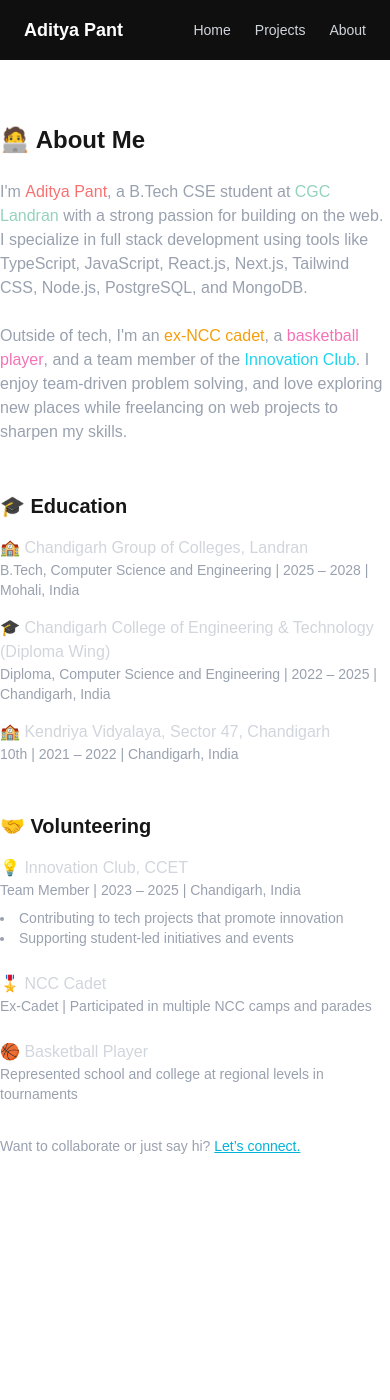
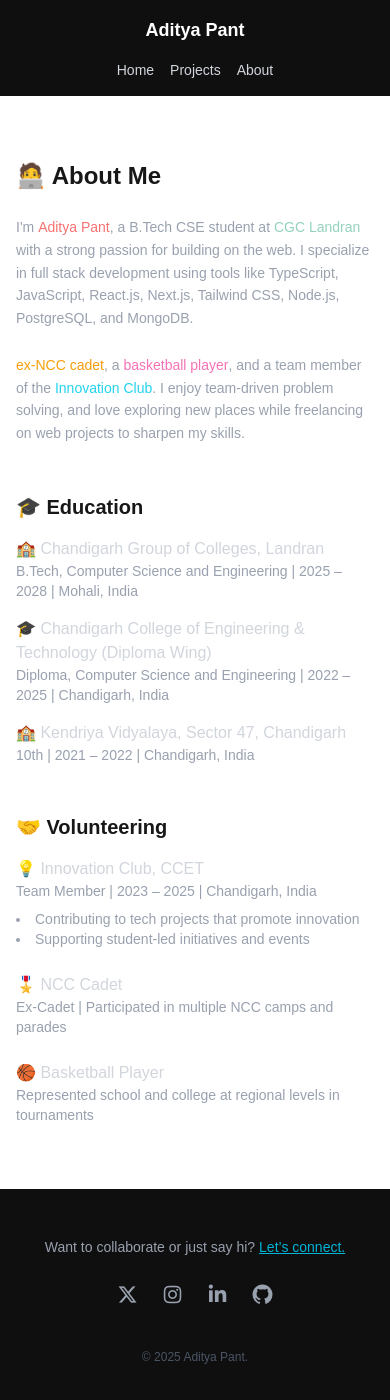
Before and after one commit to Vanshhemu/my-portfolio, a Next.js app: page /about in a window 390 px wide. Shown: the top 1400 px of the page. Before the commit the page ends 1180 px from the top, so only its background shows below. Built offline with nearby package versions, Linux system fonts and the light colour scheme.

Commit message:
fix: header and footer fixed

```diff
--- a/src/app/about/page.tsx
+++ b/src/app/about/page.tsx
@@ -1,14 +1,21 @@
 import Header from "@/components/ui/header";
 import Footer from "@/components/ui/footer";
+import "@fortawesome/fontawesome-free/css/all.min.css";
+
 export default function about() {
 	return (
 		<>
 			<div>
-				<Header />
-				<section id="about" className="max-w-3xl mx-auto mt-16">
+				<header>
+					<Header />
+				</header>
+
+				<section
+					id="about"
+					className="max-w-3xl mx-auto my-16 px-4 sm:px-6 lg:px-8"
+				>
 					<h2 className="text-2xl font-semibold mb-6">🧑‍💻 About Me</h2>
-
-					<p className="text-gray-400 mb-6">
+					<p className="text-gray-400 mb-6 text-sm sm:text-base leading-relaxed">
 						I'm <span className="text-[#f87171] font-medium">Aditya Pant</span>,
 						a B.Tech CSE student at{" "}
 						<span className="text-[#94d2bd] font-medium">CGC Landran</span> with
@@ -16,8 +23,8 @@
 						development using tools like TypeScript, JavaScript, React.js,
 						Next.js, Tailwind CSS, Node.js, PostgreSQL, and MongoDB.
 					</p>
-					<p className="text-gray-400 mb-12">
-						Outside of tech, I'm an{" "}
+
+					<p className="text-gray-400 mb-12 text-sm sm:text-base leading-relaxed">
 						<span className="text-[#f59e0b] font-medium">ex-NCC cadet</span>, a{" "}
 						<span className="text-[#f472b6] font-medium">
 							basketball player
@@ -87,8 +94,10 @@
 							</p>
 						</div>
 					</div>
+				</section>
+				<footer>
 					<Footer />
-				</section>
+				</footer>
 			</div>
 		</>
 	);
--- a/src/app/page.tsx
+++ b/src/app/page.tsx
@@ -4,7 +4,10 @@
 export default function Home() {
 	return (
 		<div>
-			<Header />
+			<header>
+				<Header />
+			</header>
+
 			<div className="min-h-screen scroll-smooth bg-[#0f0f0f] text-white px-6 py-10 md:px-20 font-sans">
 				{/* Navbar */}
 
@@ -43,7 +46,6 @@
 							<span className="text-[#22d3ee] font-medium">
 								Full Stack Developer
 							</span>{" "}
-							at{" "}
 							<span className="text-[#00b4d8] font-medium">The Asian Kid</span>,
 							where we're building a coaching platform to connect teachers and
 							students. The goal is to create a friendly and efficient
@@ -99,9 +101,11 @@
 						</div>
 					</div> */}
 					</section>
-					<Footer />
 				</div>
 			</div>
+			<footer>
+				<Footer />
+			</footer>
 		</div>
 	);
 }
--- a/src/app/projects/page.tsx
+++ b/src/app/projects/page.tsx
@@ -1,12 +1,16 @@
 import ProjectCard from "@/components/ui/card";
 import Header from "@/components/ui/header";
 import Footer from "@/components/ui/footer";
+import "@fortawesome/fontawesome-free/css/all.min.css";
 
 export default function project() {
 	return (
 		<>
 			<div>
-				<Header />
+				<header>
+					<Header />
+				</header>
+
 				<div className="min-h-screen scroll-smooth bg-[#0f0f0f] text-white px-6 py-10 md:px-20 font-sans">
 					<section id="projects" className="max-w-3xl scroll-mt-20 mx-auto">
 						<h3 className="text-xl font-semibold text-gray-200 mb-4">
@@ -15,20 +19,23 @@
 						<div className="flex flex-col gap-6">
 							<ProjectCard
 								title="Coaching Platform"
-								subtitle="The Asian Kid"
+								subtitle="The Asian Kid (under Development)"
 								description="A full-featured coaching website that connects students and teachers, creating a smooth, engaging learning environment."
-								tech={["Next.js", "Tailwind", "MongoDB", "Node.js"]}
+								tech={["Next.js", "Tailwind", "postgreSQL", "Node.js"]}
 							/>
 							<ProjectCard
-								title="Portfolio Website"
-								subtitle="Personal Site"
-								description="Minimal portfolio site showcasing my work, journey, and contact options. Built with clean design principles."
-								tech={["React", "TypeScript", "Tailwind"]}
+								title="Time Tracker"
+								subtitle="Time app"
+								description="Track the time and note down the tasks done during that time."
+								tech={["React", "TypeScript", "Tailwind", "nodejs", "mongDB"]}
 							/>
 						</div>
 					</section>
+				</div>
+
+				<footer>
 					<Footer />
-				</div>
+				</footer>
 			</div>
 		</>
 	);
--- a/src/components/ui/card.tsx
+++ b/src/components/ui/card.tsx
@@ -14,7 +14,7 @@
 	return (
 		<div className="bg-gradient-to-br from-[#1a1a1a] to-[#111] p-6 rounded-2xl shadow-md hover:shadow-xl transition-all duration-300 group">
 			<div className="flex flex-col gap-2">
-				<h3 className="text-lg font-semibold text-white group-hover:text-[#00b4d8] transition">
+				<h3 className="text-base sm:text-lg font-semibold text-white group-hover:text-[#00b4d8] transition">
 					{title}
 				</h3>
 				<p className="text-sm text-gray-400">{subtitle}</p>
--- a/src/components/ui/footer.tsx
+++ b/src/components/ui/footer.tsx
@@ -1,9 +1,9 @@
 export default function Footer() {
 	return (
-		<>
-			<div>
+		<footer className="bg-[#0f0f0f] text-white px-6 py-12 md:px-20">
+			<div className="max-w-3xl mx-auto flex flex-col items-center text-center gap-6">
 				{/* CTA */}
-				<p className="mt-8 text-sm text-gray-400">
+				<p className="text-sm text-gray-400">
 					Want to collaborate or just say hi?{" "}
 					<a
 						href="mailto:pantanupam05@gmail.com?subject=Hello%20Aditya"
@@ -12,7 +12,9 @@
 						Let’s connect.
 					</a>
 				</p>
-				<div className="flex gap-5 mt-6 text-xl text-gray-400">
+
+				{/* Social Links */}
+				<div className="flex gap-5 text-xl text-gray-400">
 					<a
 						href="https://x.com/adityapant_"
 						target="_blank"
@@ -50,7 +52,12 @@
 						<i className="fa-brands fa-github"></i>
 					</a>
 				</div>
+
+				{/* Optional Footer Note */}
+				<p className="text-xs text-gray-600 mt-4">
+					© {new Date().getFullYear()} Aditya Pant.
+				</p>
 			</div>
-		</>
+		</footer>
 	);
 }
--- a/src/components/ui/header.tsx
+++ b/src/components/ui/header.tsx
@@ -1,18 +1,21 @@
 export default function Header() {
 	return (
-		<header className="bg-[#0f0f0f] text-white py-4 px-6 md:px-12">
-			<div className="max-w-4xl mx-auto flex justify-between items-center">
+		<header className="bg-[#0f0f0f] text-white py-4 px-4 sm:px-6 md:px-12">
+			<div className="max-w-4xl mx-auto flex flex-col sm:flex-row justify-between items-center gap-4 sm:gap-0">
 				<a href="./" className="text-lg font-bold cursor-pointer">
 					Aditya Pant
 				</a>
-				<nav className="flex gap-6 text-sm text-gray-300">
-					<a href="./" className="hover:text-[#00b4d8]">
+				<nav className="flex flex-wrap gap-4 sm:gap-6 text-sm text-gray-300 justify-center sm:justify-end">
+					<a href="./" className="hover:text-[#00b4d8] transition-colors">
 						Home
 					</a>
-					<a href="/projects" className="hover:text-[#00b4d8]">
+					<a
+						href="/projects"
+						className="hover:text-[#00b4d8] transition-colors"
+					>
 						Projects
 					</a>
-					<a href="/about" className="hover:text-[#00b4d8]">
+					<a href="/about" className="hover:text-[#00b4d8] transition-colors">
 						About
 					</a>
 				</nav>
```
